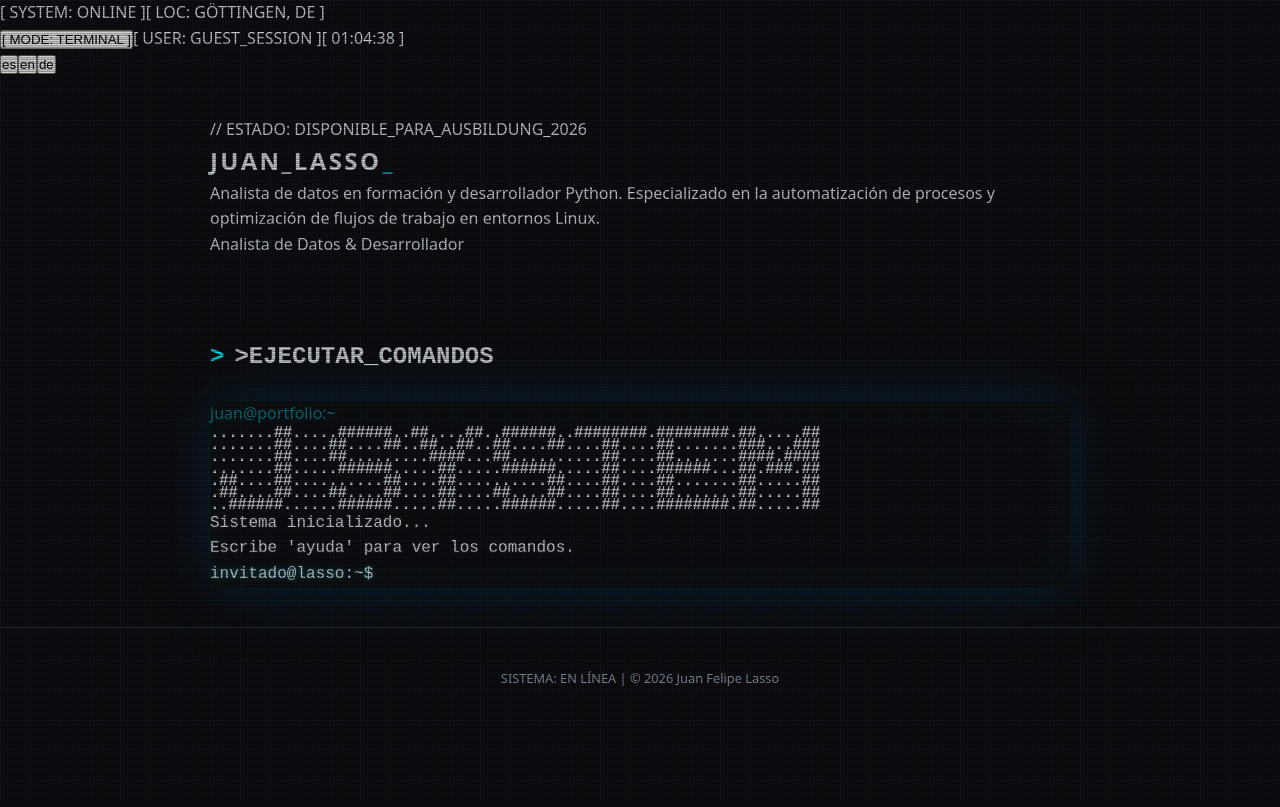
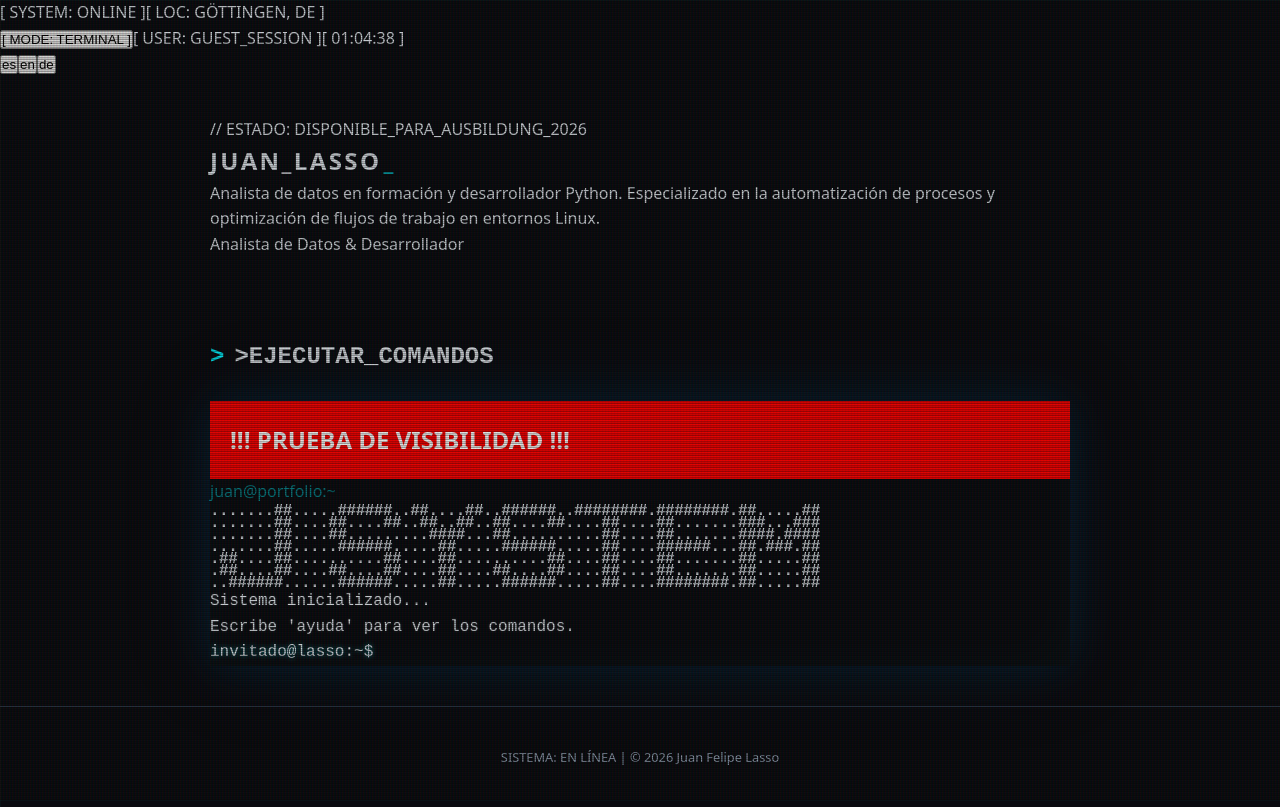
Before and after one commit to Emizario10/Portfolio, a Next.js app: page / in a window 1280 px wide. Built offline with nearby package versions, Linux system fonts and the light colour scheme.

Commit message:
diagnostic: add console logs and visibility test, remove motion wrapper

```diff
--- a/app/page.tsx
+++ b/app/page.tsx
@@ -172,19 +172,17 @@ export default function Home() {
           </motion.p>
         </div>
       </motion.section>
-      <motion.section initial="hidden" animate="visible" variants={containerVariants} className="container mx-auto px-6 py-20">
-        <motion.h2 variants={itemVariants} className="font-mono text-[#00f3ff] mb-8 flex items-center">
+      <section className="container mx-auto px-6 py-20">
+        <h2 className="font-mono text-[#00f3ff] mb-8 flex items-center">
           <span className="mr-2">&gt;</span> {currentTranslation.terminal.sectionTitle}
-        </motion.h2>
-        <motion.div variants={itemVariants}>
+        </h2>
         <Terminal
           currentTranslation={currentTranslation}
           unlockSection={unlockSection}
           heroAnimationComplete={heroAnimationComplete}
           triggerMatrix={triggerMatrix}
         />
-        </motion.div>
-      </motion.section>
+      </section>
       <AnimatePresence>
         {(viewMode === 'classic' || unlockedSections.includes('tech')) && (
           <motion.section id="tech" key="tech" initial="hidden" animate="visible" exit="exit" variants={itemVariants} className="container mx-auto px-6 py-20">
@@ -286,6 +284,11 @@ function Terminal({ currentTranslation, unlockSection, triggerMatrix, heroAnimat
   const [contactStep, setContactStep] = useState(0);
   const [contactData, setContactData] = useState<{name: string; email: string; message: string}>({ name: '', email: '', message: '' });
   const terminalEndRef = useRef<HTMLDivElement>(null);
+
+  useEffect(() => {
+    console.log('--- TERMINAL MONTADA ---');
+    console.log('Terminal Component Mounted Successfully');
+  }, []);
 
   useEffect(() => { terminalEndRef.current?.scrollIntoView({ behavior: 'smooth' }); }, [history]);
 
@@ -428,6 +431,7 @@ function Terminal({ currentTranslation, unlockSection, triggerMatrix, heroAnimat
         boxShadow: '0 0 40px rgba(0, 60, 100, 0.4), 0 0 80px rgba(0, 60, 100, 0.2), inset 0 0 60px rgba(0, 243, 255, 0.03)'
       }}
     >
+      <div style={{ backgroundColor: 'red', color: 'white', padding: '20px', fontSize: '24px', fontWeight: 'bold' }}>!!! PRUEBA DE VISIBILIDAD !!!</div>
       {/* WINDOW HEADER - SIEMPRE VISIBLE - PRIMER HIJO */}
       <div className="flex items-center gap-3 px-4 h-10 min-h-[40px] bg-[#1a1b26] border-b border-cyan-500/20 relative z-30">
         {/* Botón 1: Alto Contraste */}
```
Lines whose indentation alone changed are shown as unchanged.
